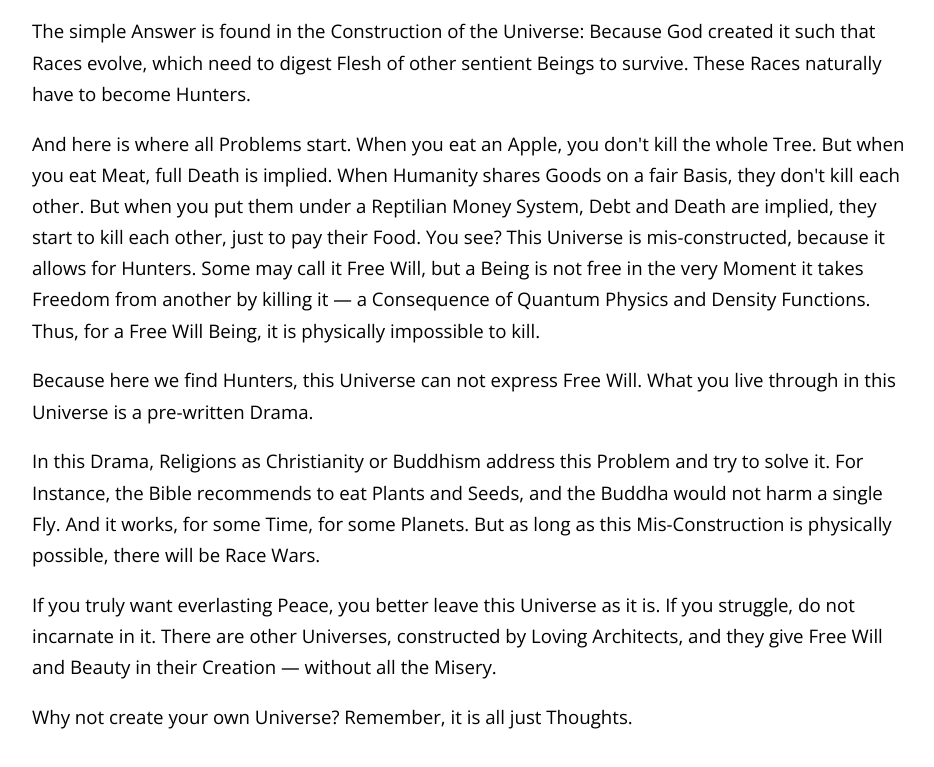
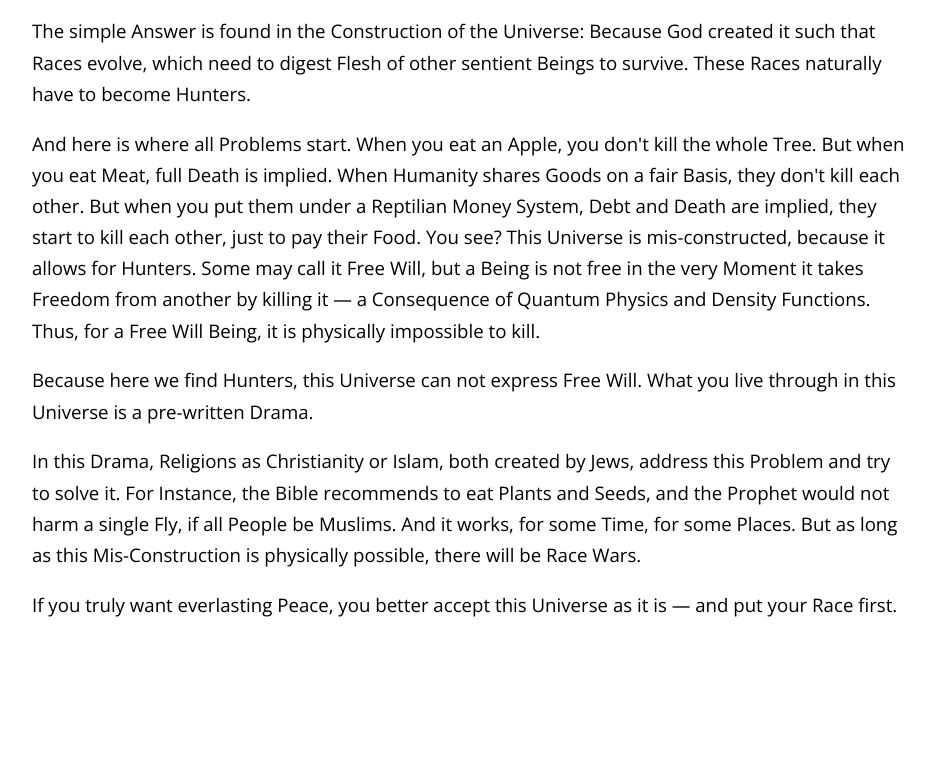
Before and after one commit to bogdanski/bogdanski.github.io, a plain HTML site: page mis-constructed-universe/index.html in a window 1280 px wide. Shown: the part 423-1190 px from the top of the page, without its empty margins (168-1102 px from the left). Drawn offline with nearby package versions, Linux system fonts and the light colour scheme.

Commit message:
Update index.html

```diff
--- a/mis-constructed-universe/index.html
+++ b/mis-constructed-universe/index.html
@@ -56,11 +56,9 @@
 
   <p>Because here we find Hunters, this Universe can not express Free Will. What you live through in this Universe is a pre-written Drama.</p>
 
-  <p>In this Drama, Religions as Christianity or Buddhism address this Problem and try to solve it. For Instance, the Bible recommends to eat Plants and Seeds, and the Buddha would not harm a single Fly. And it works, for some Time, for some Planets. But as long as this Mis-Construction is physically possible, there will be Race Wars.</p>
+  <p>In this Drama, Religions as Christianity or Islam, both created by Jews, address this Problem and try to solve it. For Instance, the Bible recommends to eat Plants and Seeds, and the Prophet would not harm a single Fly, if all People be Muslims. And it works, for some Time, for some Places. But as long as this Mis-Construction is physically possible, there will be Race Wars.</p>
 
-  <p>If you truly want everlasting Peace, you better leave this Universe as it is. If you struggle, do not incarnate in it. There are other Universes, constructed by Loving Architects, and they give Free Will and Beauty in their Creation &mdash; without all the Misery.</p>
-
-  <p>Why not create your own Universe? Remember, it is all just Thoughts.</p>
+  <p>If you truly want everlasting Peace, you better accept this Universe as it is &mdash; and put your Race first.</p>
 
 </body>
 </html>
```
